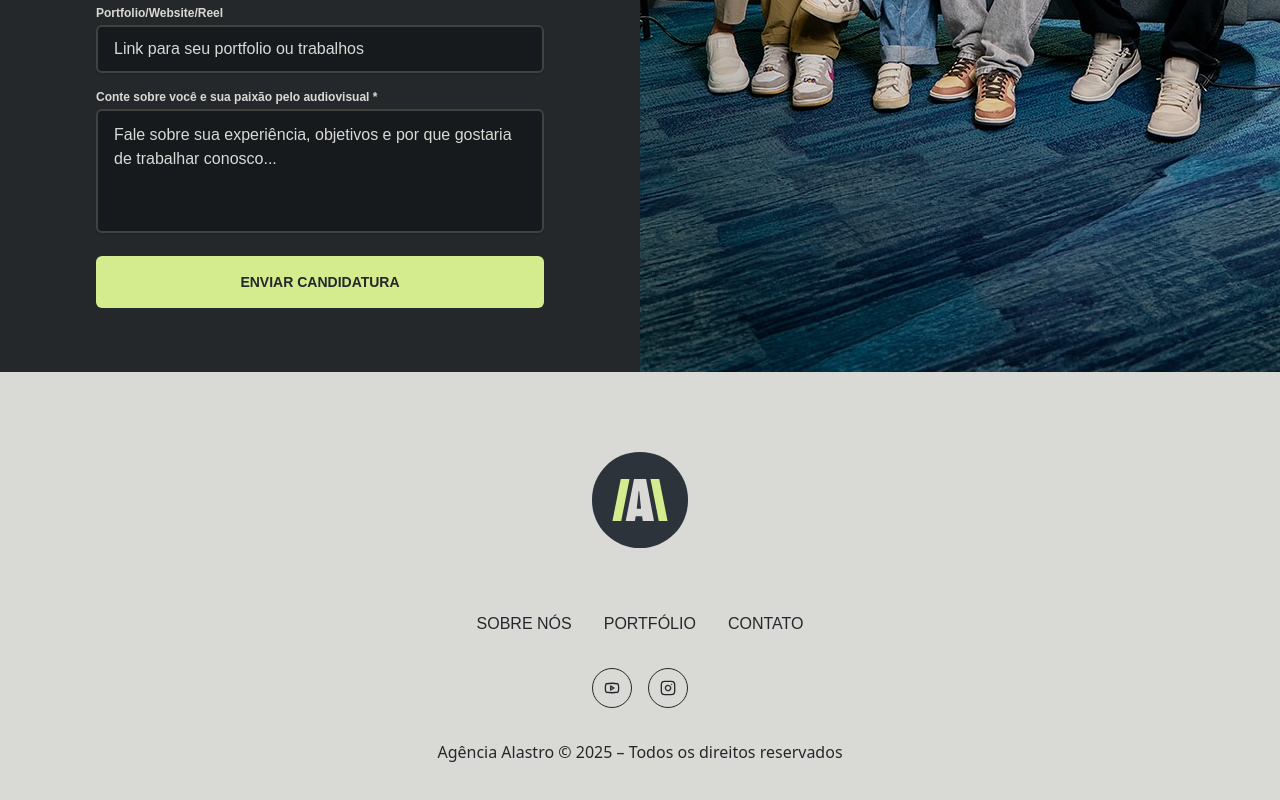
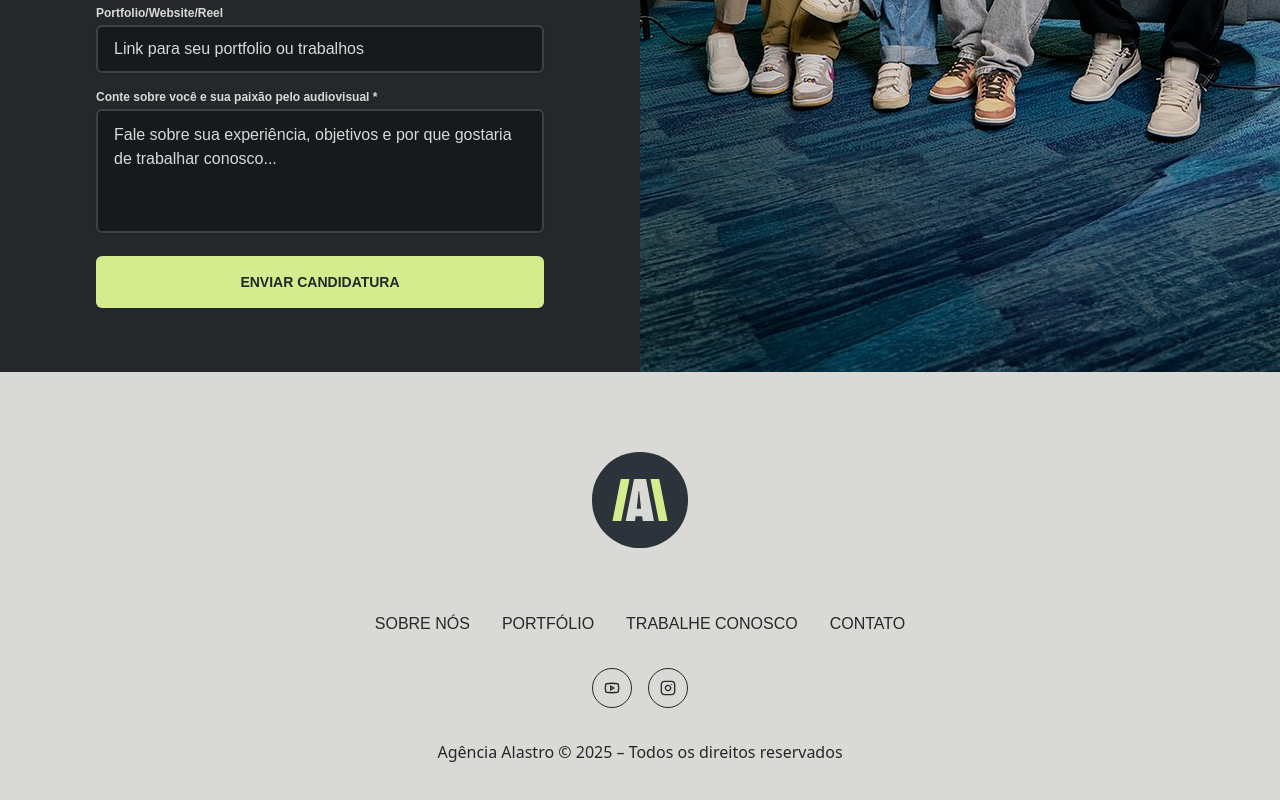
Before and after one commit to virtualbrand/alastro, a React (Vite) app: page /trabalhe-conosco in a window 1280 px wide. Shown: the part 715-1515 px from the top of the page. Built offline with nearby package versions, Linux system fonts and the light colour scheme; a web font is replaced by a local one.

Commit message:
Ajustes do Trabalhe conosco no rodapé

```diff
--- a/src/components/Footer.tsx
+++ b/src/components/Footer.tsx
@@ -26,6 +26,12 @@ function Footer() {
               className="hover:text-[var(--color-menu-hover)] transition-colors text-[var(--color-text-secondary)] font-amplitude font-medium"
             >
               PORTFÓLIO
+            </a>
+            <a
+              href="/trabalhe-conosco"
+              className="hover:text-[var(--color-menu-hover)] transition-colors text-[var(--color-text-secondary)] font-amplitude font-medium"
+            >
+              TRABALHE CONOSCO
             </a>
             <a
               href="#contato"
```
